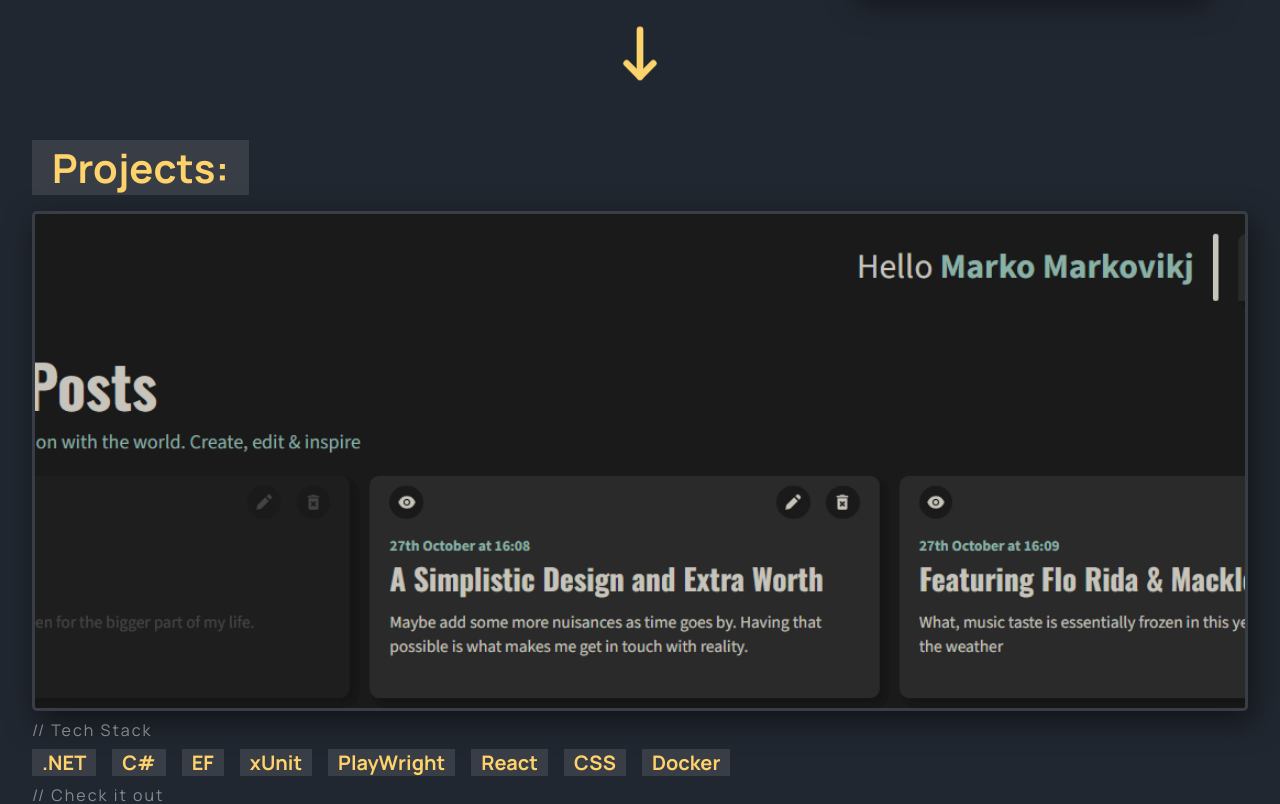
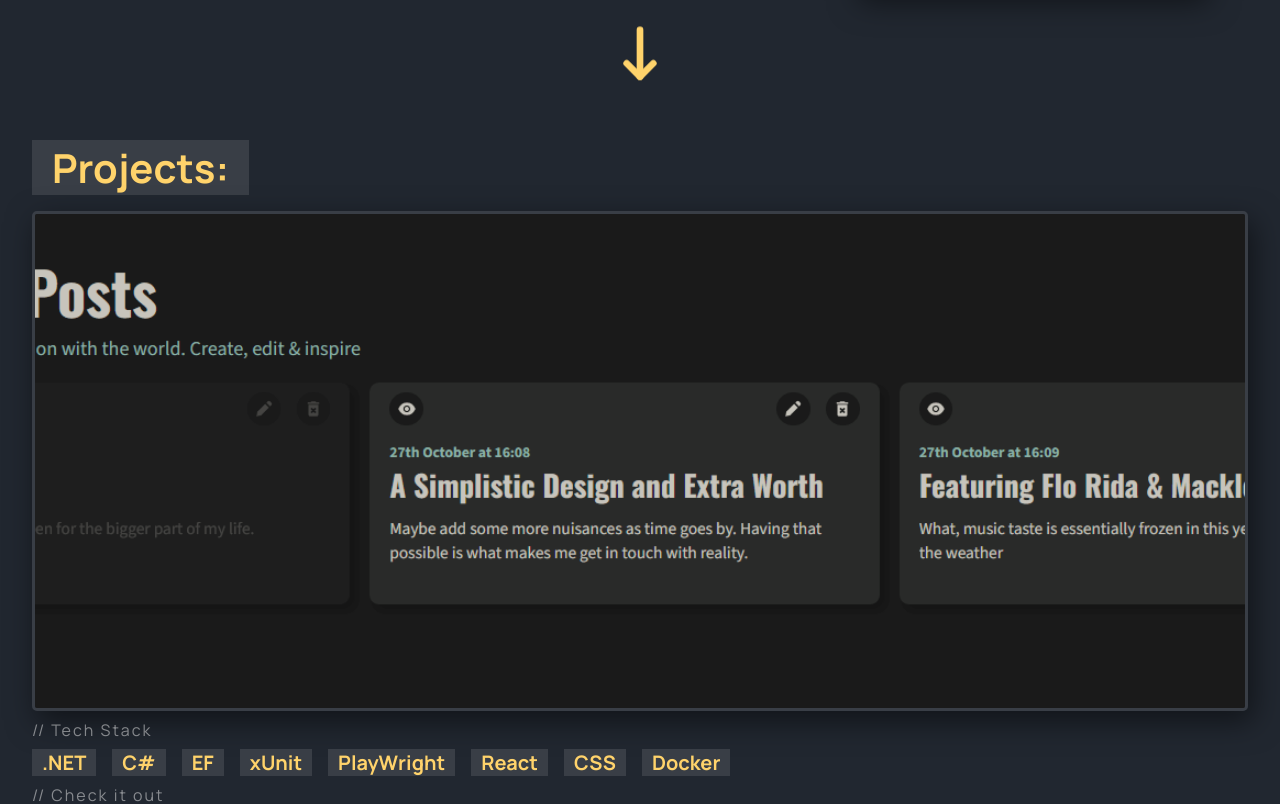
Before and after one commit to KralMarko123/portfolio, a React (Create React App) app: page / in a window 1280 px wide. Shown: the part 660-1464 px from the top of the page. Built offline with nearby package versions, Linux system fonts and the light colour scheme.

Commit message:
centered project title and desc

```diff
--- a/src/components/Projects/Project.css
+++ b/src/components/Projects/Project.css
@@ -8,15 +8,20 @@
 }
 
 .project-card {
+	position: relative;
 	width: 100%;
-	height: fit-content;
-	max-height: 500px;
+	height: 500px;
 
 	border: var(--simple-border);
 	border-radius: var(--card-radius);
 	box-shadow: var(--simple-shadow);
 
-	position: relative;
+	display: flex;
+	flex-direction: column;
+	justify-content: center;
+	align-items: flex-start;
+	gap: 1em;
+
 	overflow: hidden;
 	cursor: pointer;
 
@@ -24,6 +29,7 @@
 }
 
 .project-thumbnail {
+	position: absolute;
 	width: 100%;
 
 	object-fit: cover;
@@ -39,39 +45,28 @@
 }
 
 .project-title {
-	position: absolute;
-	top: 0%;
-	left: 5%;
-
 	font-size: var(--lg-text);
 	font-weight: bold;
-
-	opacity: 0;
-	transition: 0.5s ease-in-out;
-	transform: translateY(-50%);
-}
-
-.project-card:hover .project-title {
-	top: 40%;
-	opacity: 1;
 }
 
 .project-description {
-	position: absolute;
-	top: 0%;
-	left: 5%;
-	right: 5%;
-
 	font-size: var(--md-text);
 	text-align: justify;
-
-	opacity: 0;
-	transition: 0.5s ease-in-out;
-	transform: translateY(-50%);
 }
 
+.project-title,
+.project-description {
+	padding: 0 10%;
+
+	transition: 0.5s ease-in-out;
+	transform: translateY(-100%);
+	opacity: 0;
+	z-index: 2;
+}
+
+.project-card:hover .project-title,
 .project-card:hover .project-description {
-	top: 55%;
+	transform: translateY(0);
 	opacity: 1;
 }
 
```
